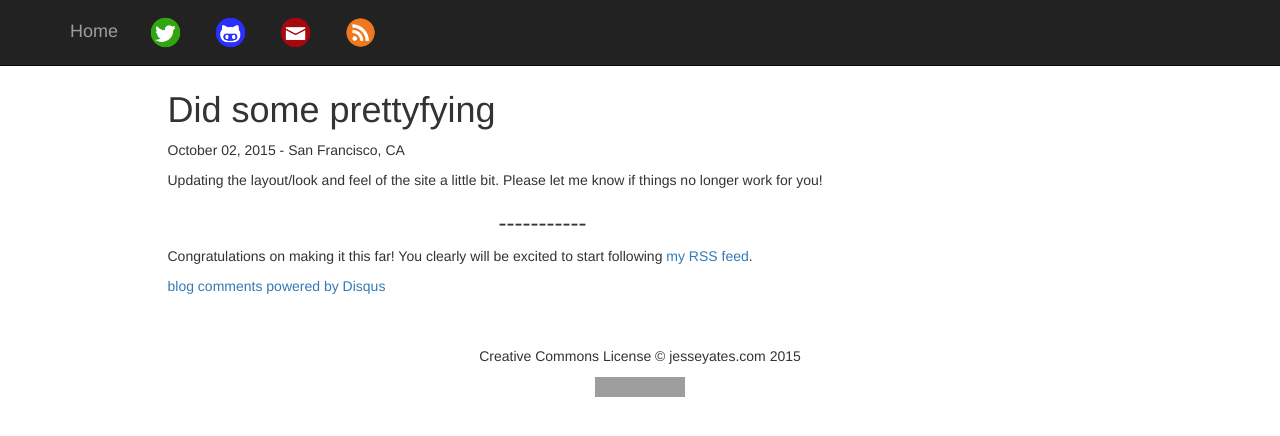
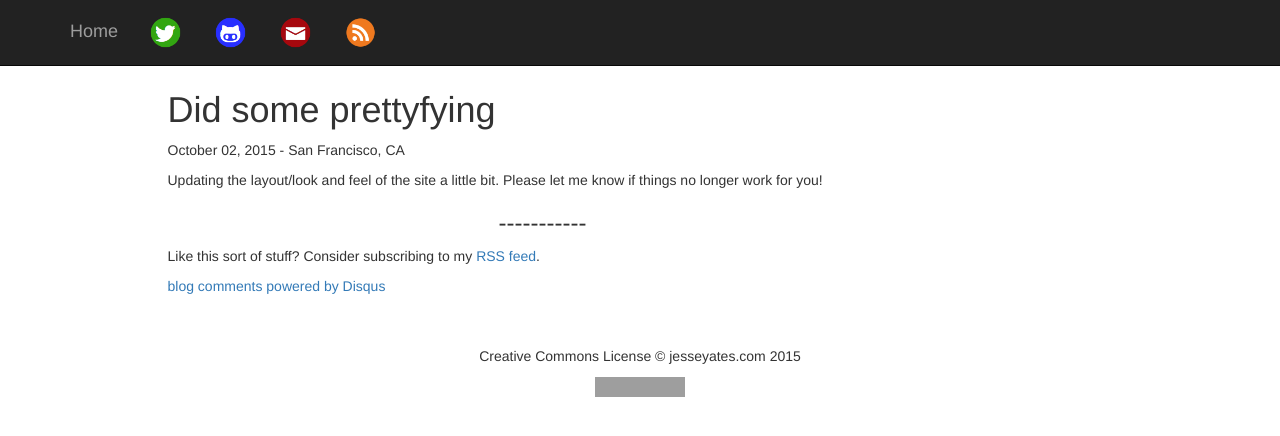
Before and after one commit to jyates/jyates.github.com, a Jekyll site: the page built from _posts/2015-10-02-did-some-prettyfying.md, in a window 1280 px wide. Shown: the top 436 px of the page. Built offline with Jekyll 4.4.1, drawn with Linux system fonts in a browser that asks for light colours; nearby versions of some CDN libraries; library files that are not in the unit come from our copies; comment, search, counter and statistics services are not loaded; grey boxes are pictures that could not be loaded.

Commit message:
Changing footer comment

```diff
--- a/_layouts/post.html
+++ b/_layouts/post.html
@@ -14,7 +14,8 @@ layout: default
   {{content}}
 
   <h3 align="center">-----------</h3>
-  <p>Congratulations on making it this far! You clearly will be excited to start following <a href="http://jyates.github.com/atom.xml">my RSS feed</a>.</p>
+  <p>Like this sort of stuff? Consider subscribing to my <a href="http://jyates.github.com/atom.xml">RSS feed</a>.
+  </p>
 
   <div id="disqus_thread"></div>
   <script type="text/javascript">
```
